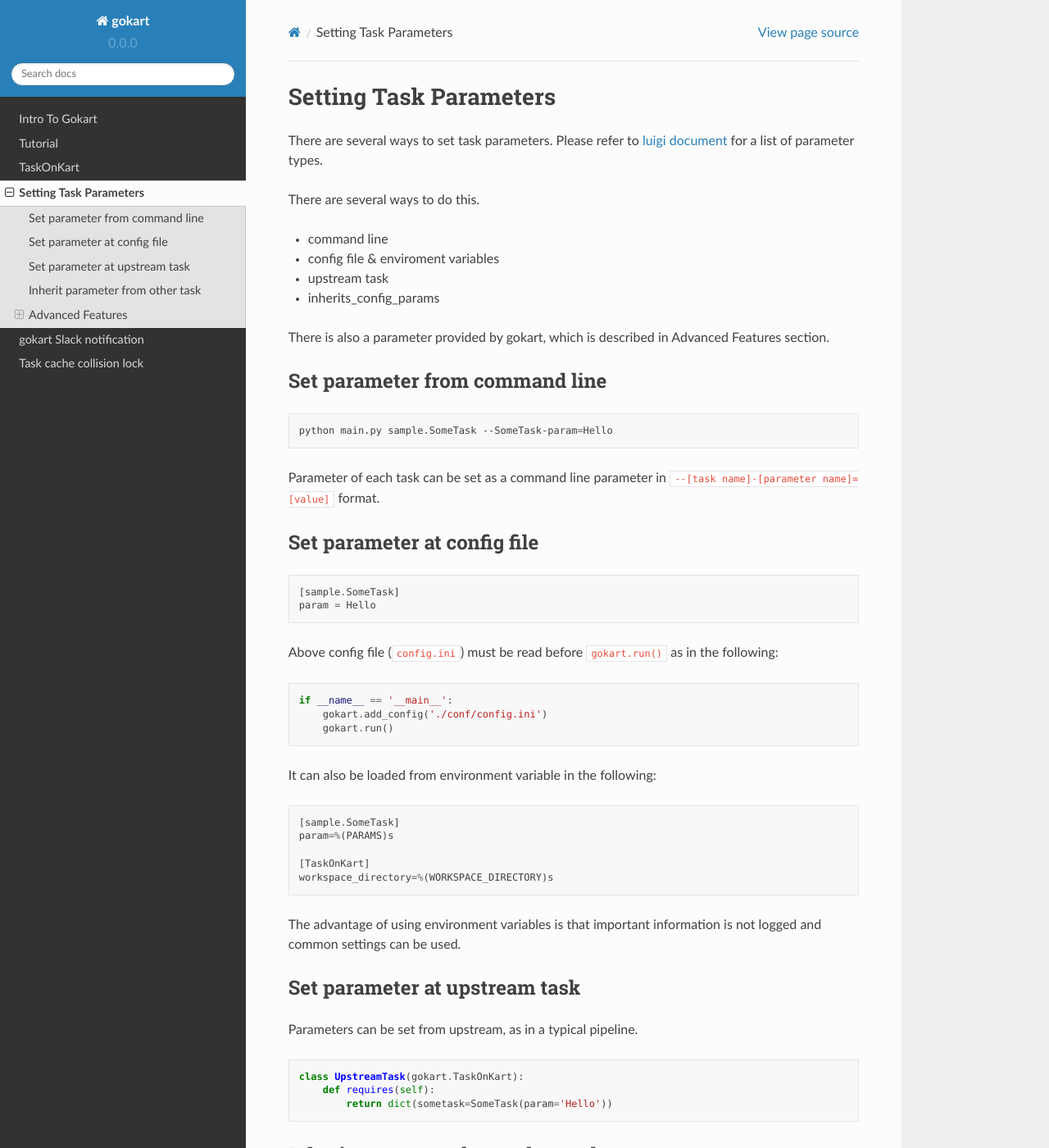
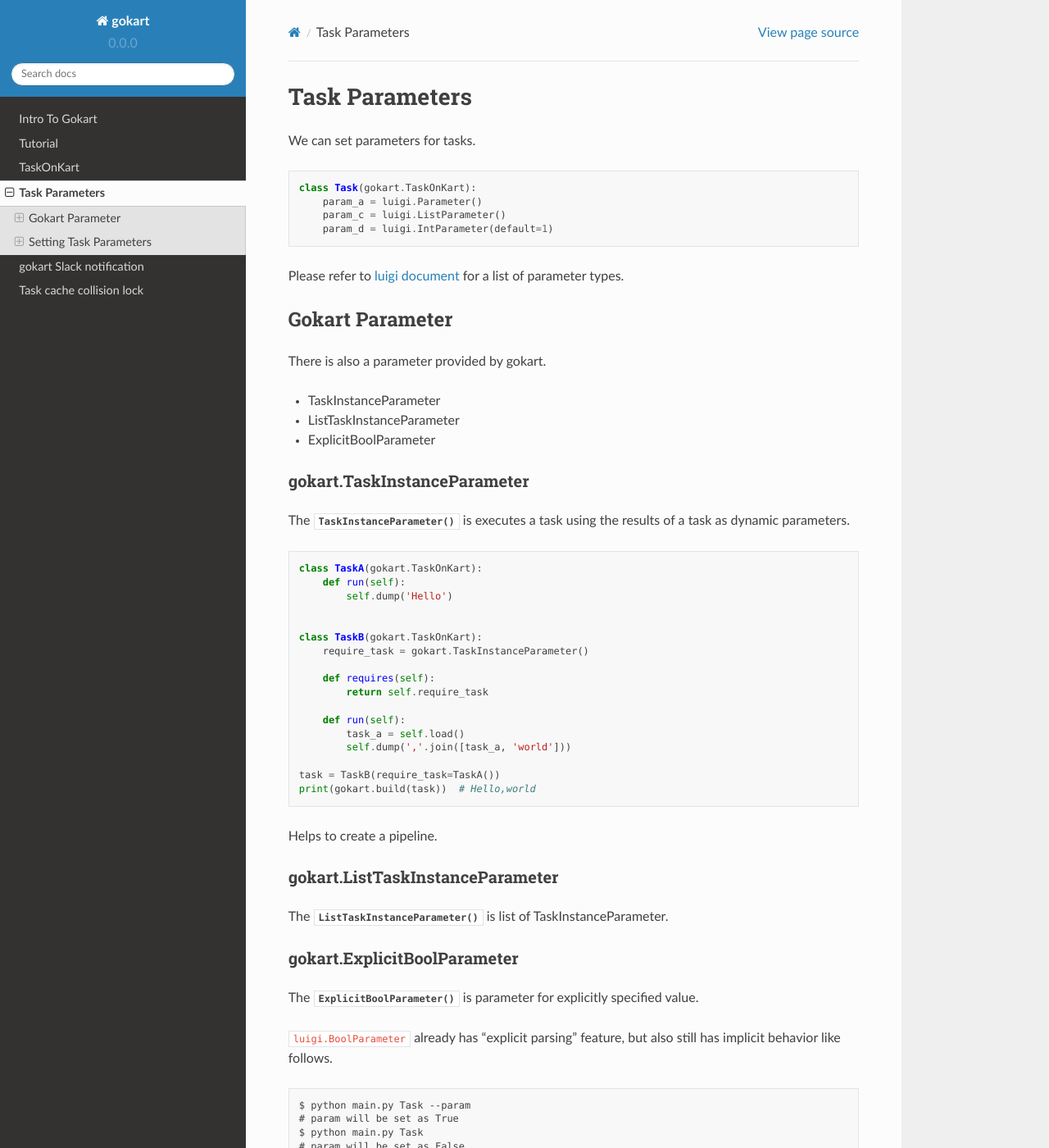
Before and after one commit to m3dev/gokart, a Sphinx documentation site: the page built from docs/task_parameters.rst, in a window 1280 px wide and 1400 px high. Shown: the whole window at 82% size. Built offline with Sphinx 7.4.7 and the Read the Docs theme 2.0.0, drawn with Linux system fonts in a browser that asks for light colours; pages that are not in the unit, such as notebooks, are missing from menus; the version number is read from the project's files by our own code; some of the changed text lies outside the part shown.

Commit message:
update setting_parameters

```diff
--- a/docs/task_parameters.rst
+++ b/docs/task_parameters.rst
@@ -1,21 +1,94 @@
+Task Parameters
+===============
+
+We can set parameters for tasks.
+
+.. code:: python
+
+    class Task(gokart.TaskOnKart):
+        param_a = luigi.Parameter()
+        param_c = luigi.ListParameter()
+        param_d = luigi.IntParameter(default=1)
+
+Please refer to `luigi document <https://luigi.readthedocs.io/en/stable/api/luigi.parameter.html>`_ for a list of parameter types.
+
+
+Gokart Parameter
+----------------
+
+There is also a parameter provided by gokart.
+
+- TaskInstanceParameter
+- ListTaskInstanceParameter
+- ExplicitBoolParameter
+
+
+gokart.TaskInstanceParameter
+~~~~~~~~~~~~~~~~~~~~~~~~~~~~
+
+The :func:`~gokart.parameter.TaskInstanceParameter` is executes a task using the results of a task as dynamic parameters.
+
+
+.. code:: python
+
+    class TaskA(gokart.TaskOnKart):
+        def run(self):
+            self.dump('Hello')
+
+
+    class TaskB(gokart.TaskOnKart):
+        require_task = gokart.TaskInstanceParameter()
+
+        def requires(self):
+            return self.require_task
+
+        def run(self):
+            task_a = self.load()
+            self.dump(','.join([task_a, 'world']))
+
+    task = TaskB(require_task=TaskA())
+    print(gokart.build(task))  # Hello,world
+
+
+Helps to create a pipeline.
+
+
+gokart.ListTaskInstanceParameter
+~~~~~~~~~~~~~~~~~~~~~~~~~~~~~~~~
+
+The :func:`~gokart.parameter.ListTaskInstanceParameter` is list of TaskInstanceParameter.
+
+
+gokart.ExplicitBoolParameter
+~~~~~~~~~~~~~~~~~~~~~~~~~~~~
+
+The :func:`~gokart.parameter.ExplicitBoolParameter` is parameter for explicitly specified value.
+
+``luigi.BoolParameter`` already has "explicit parsing" feature, but also still has implicit behavior like follows.
+
+::
+
+    $ python main.py Task --param
+    # param will be set as True
+    $ python main.py Task
+    # param will be set as False
+
+``ExplicitBoolParameter`` can solve these problems on parameters from command line.
+
+
 Setting Task Parameters
-======================================================
+-----------------------
 
 There are several ways to set task parameters.
-Please refer to `luigi document <https://luigi.readthedocs.io/en/stable/api/luigi.parameter.html>`_ for a list of parameter types.
-
-There are several ways to do this.
 
 - command line
 - config file & enviroment variables
 - upstream task
 - inherits_config_params
 
-There is also a parameter provided by gokart, which is described in Advanced Features section.
-
 
 Set parameter from command line
---------------------------------------
+~~~~~~~~~~~~~~~~~~~~~~~~~~~~~~~
 .. code:: sh
 
     python main.py sample.SomeTask --SomeTask-param=Hello
@@ -24,7 +97,7 @@
 
 
 Set parameter at config file
---------------------------------------
+~~~~~~~~~~~~~~~~~~~~~~~~~~~~
 ::
 
     [sample.SomeTask]
@@ -53,7 +126,7 @@
 
 
 Set parameter at upstream task
---------------------------------------
+~~~~~~~~~~~~~~~~~~~~~~~~~~~~~~
 
 Parameters can be set from upstream, as in a typical pipeline.
 
@@ -65,7 +138,7 @@
 
 
 Inherit parameter from other task
---------------------------------------
+~~~~~~~~~~~~~~~~~~~~~~~~~~~~~~~~~
 
 Parameters can be set ``@inherits_config_params`` decorator.
 
@@ -84,18 +157,3 @@
 
 Note that parameters which exist in both ``MasterConfig`` and ``SomeTask`` will be inherited.
 In the above example, ``param2`` will not be available in ``SomeTask``, since ``SomeTask`` does not have ``param2`` parameter.
-
-
-Advanced Features
----------------------
-
-gokart.TaskInstanceParameter
-~~~~~~~~~~~~~~~~~~~~~~~~~~~~~~
-
-
-gokart.ListTaskInstanceParameter
-~~~~~~~~~~~~~~~~~~~~~~~~~~~~~~
-
-
-gokart.ExplicitBoolParameter
-~~~~~~~~~~~~~~~~~~~~~~~~~~~~~~
```
